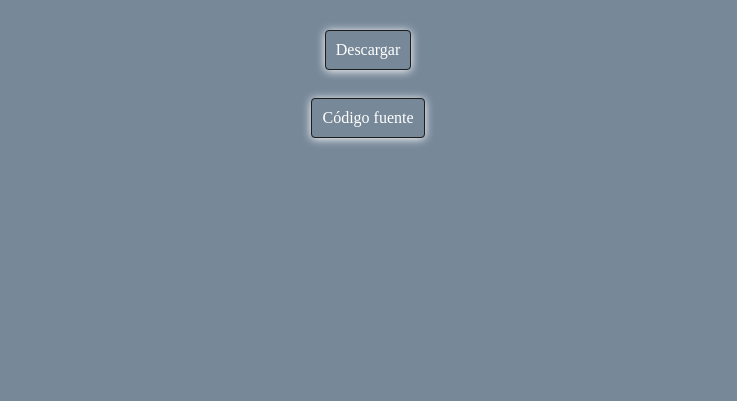
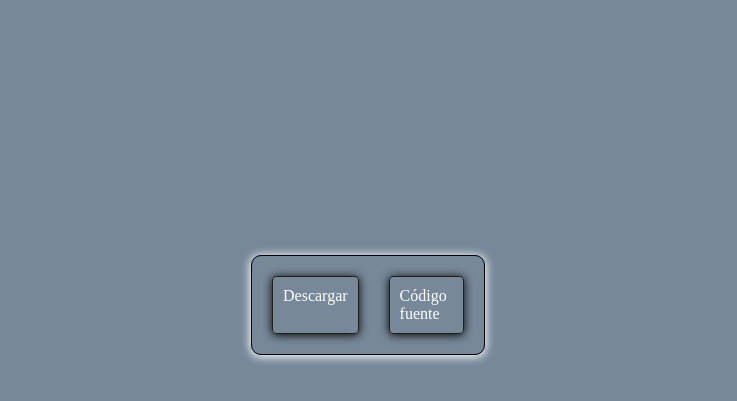
Before and after one commit to Jassy1233/Calculador-de-notas, a plain HTML site: page index.html in a window 1280 px wide. Shown: the part 95-496 px from the top of the page, without its empty margins (272-1009 px from the left). Drawn offline with Linux system fonts and the light colour scheme.

Commit message:
Update styles.css

```diff
--- a/web/styles.css
+++ b/web/styles.css
@@ -9,15 +9,22 @@ h1{
 
 div{
     display: flex;
-    flex-direction: column;
     justify-content: center;
-    align-items: center;
-    gap: 5px;
+    position: absolute;
+    top: 50%;
+    left: 50%;
+    transform: translate(-50%, -50%);
+    gap: 15px;
+    border: 1px solid;
+    padding: 20px;
+    width: 15%;
+    border-radius: 10px;
+    box-shadow: 0px 1px 10px 1px white;
 }
 
 a{
     border: 1px solid;
-    box-shadow: 0px 1px 10px;
+    box-shadow: 0px 1px 10px black;
     padding: 10px;
     text-decoration: none;
     color: white;
```
